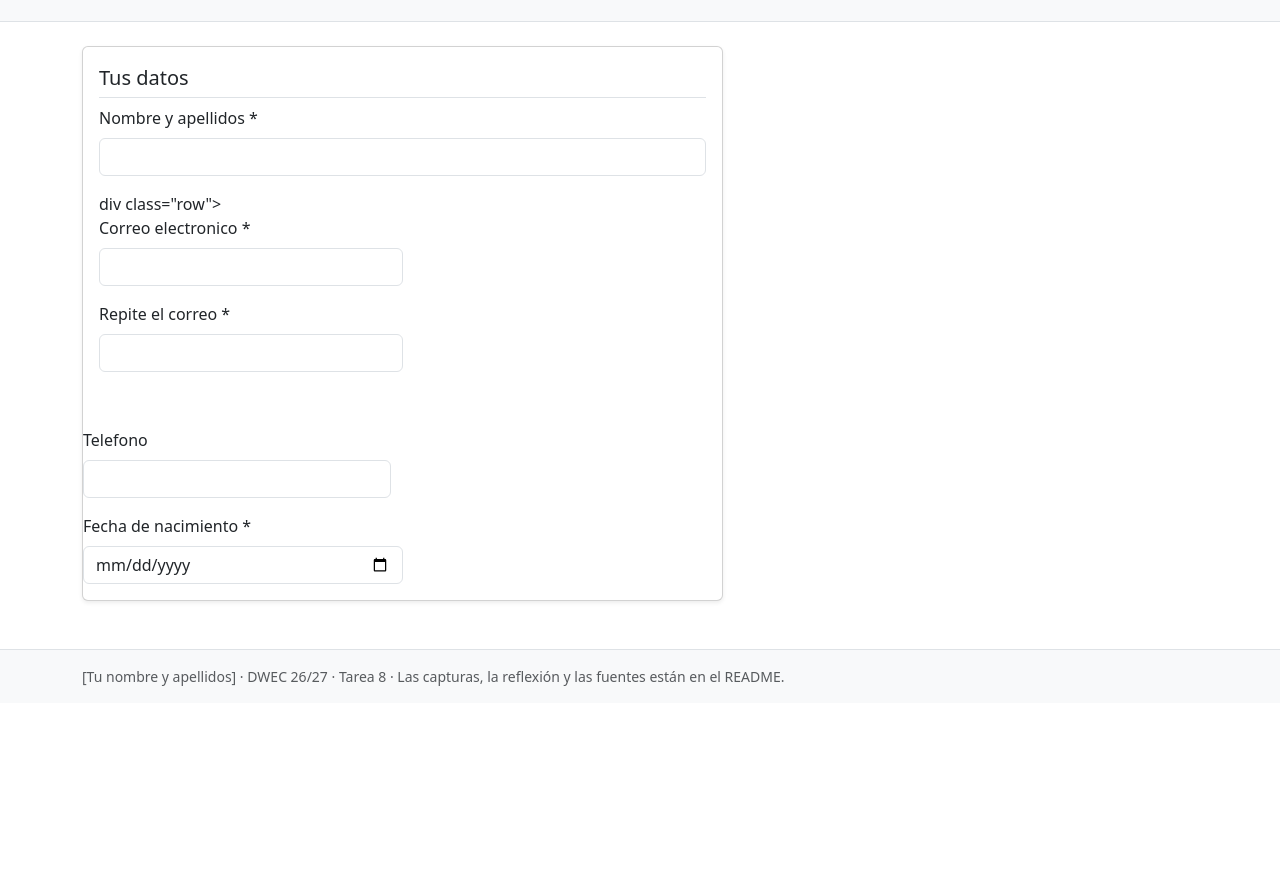
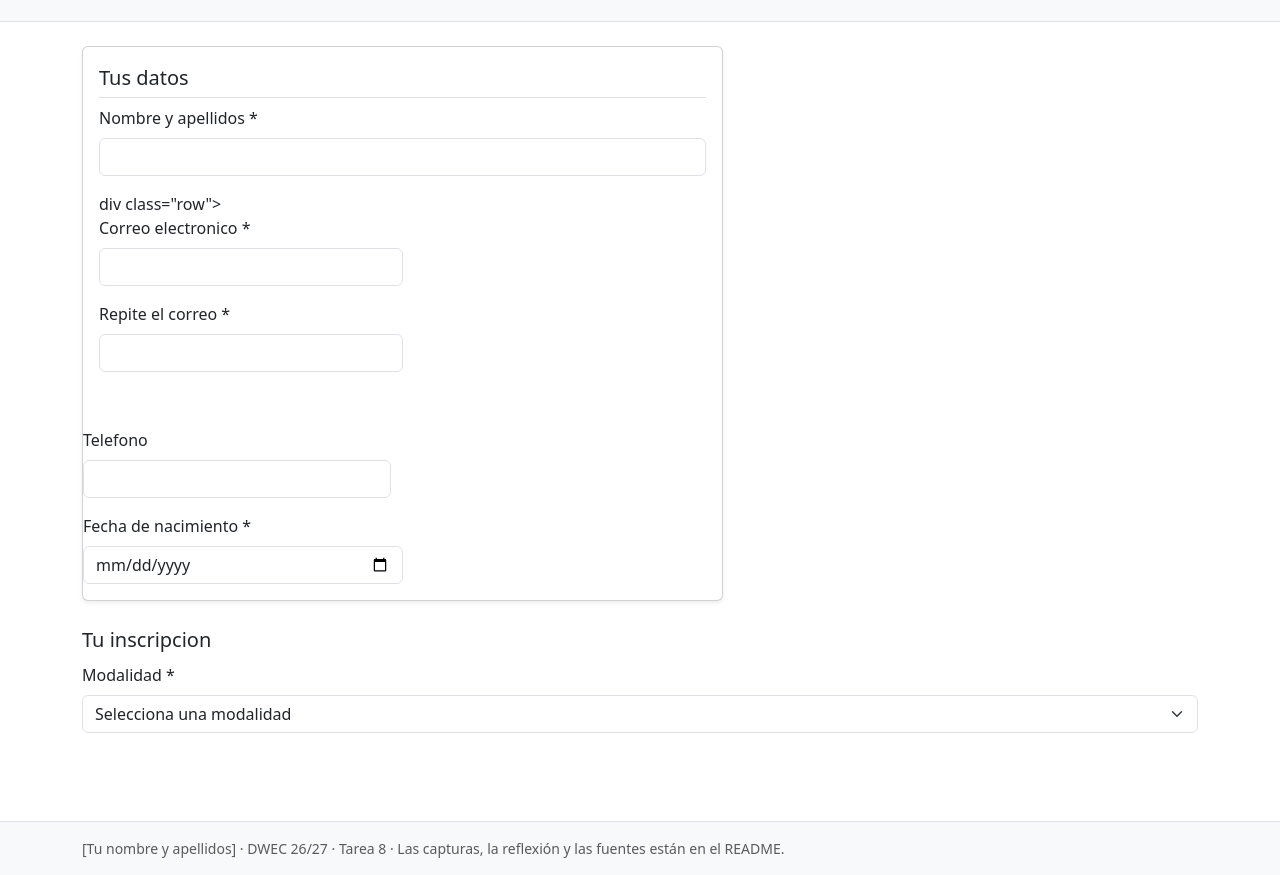
Before and after one commit to Galvezz99/DWEC, a plain HTML site: page tema08/index.html in a window 1280 px wide. Shown: the part 155-1030 px from the top of the page. Before the commit the page ends 858 px from the top, so only its background shows below. Drawn offline with nearby package versions, Linux system fonts and the light colour scheme.

Commit message:
Agregar campo de modalidad al formulario de inscripción

```diff
--- a/tema08/index.html
+++ b/tema08/index.html
@@ -107,9 +107,6 @@
                   </div>
                 </div>
               </div>
-
-
-
               </fieldset>
 
               <!-- TODO: un segundo <fieldset> «Tu inscripción» con la modalidad (select), el taller (tres radio
@@ -117,6 +114,23 @@
                          (textarea con su contador) y la casilla de las condiciones. -->
 
               <!-- TODO: los botones «Enviar inscripción» (submit) y «Borrar» (reset). -->
+              <fieldset class="mb-4">
+                <legend class="fs-5" border-bottom pb-1>Tu inscripcion</legend>
+
+                <div class="mb-3">
+                  <label for="modalidad" class="form-label">Modalidad *</label>
+                  <select name="modalidad" id="modalidad" class="form-select" required>
+                    <option value="">Selecciona una modalidad</option>
+                    <option value="presencial">Presencial, en el salon de actos</option>
+                    <option value="online">Online, por videoconferencia</option>
+                  </select>
+                  <div class="invalid-feedback"></div>
+                </div>
+              </fieldset>
+
+
+
+
 
             </form>
           </div>
```
